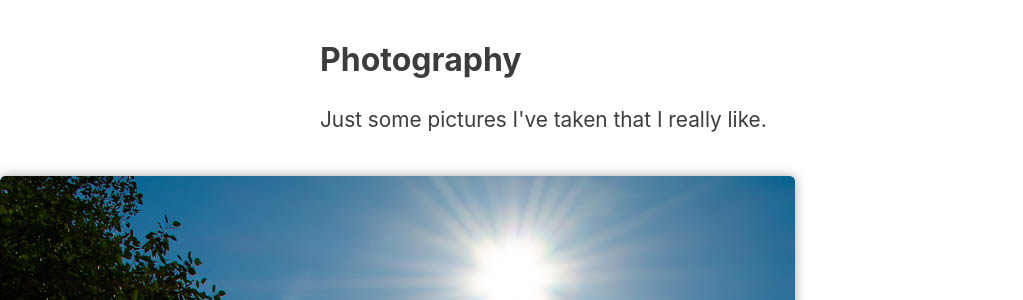
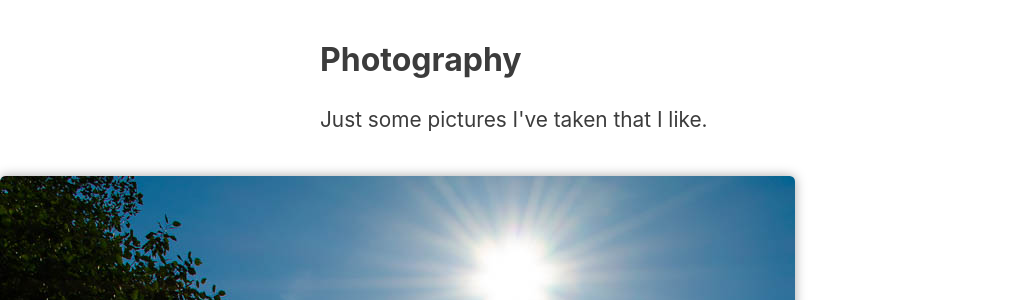
Before and after one commit to whusterj/whusterj.github.io, a Jekyll site: the page built from photos.html, in a window 1280 px wide. Shown: the part 224-524 px from the top of the page, without its empty margins (0-1023 px from the left). Built offline with Jekyll 4.4.1, drawn with Linux system fonts in a browser that asks for light colours; part of the change alters nothing that is shown.

```diff
--- a/_layouts/default.html
+++ b/_layouts/default.html
@@ -1,35 +1,41 @@
 <!DOCTYPE html>
 
 <html>
+
 <head>
-        <meta charset="utf-8"/>
+    <meta charset="utf-8" />
     <title>{{ site.name }}{% if page.title %} 🍖 {{ page.title }} {% endif %}</title>
     <meta name="viewport" content="width=device-width, initial-scale=1">
     <link rel="stylesheet" href="{{ '/static/css/style.css' | prepend: site.baseurl}}" />
-        <meta name="description" content="{% if page.description %}({{ page.readtime }} read) {{page.description}}{% else %}{{site.description}}{% endif %}"/>
-        <meta name="author" content="{{site.author}}"/>
-        <link rel="author" href="humans.txt"/>
+    <meta name="description"
+        content="{% if page.description %}{% if page.readtime %}({{ page.readtime }} read) {% endif %}{{page.description}}{% else %}{{site.description}}{% endif %}" />
+    <meta name="author" content="{{site.author}}" />
+    <link rel="author" href="humans.txt" />
     <link rel="alternate" type="application/rss+xml" title="RSS Feed" href="{{ '/feed.xml' | prepend: site.baseurl}}" />
 
     <!-- Page Meta for SEO and Social Sharing -->
     <!-- Default Facebook Open Graph tags -->
     <meta property="og:type" content="website">
     <meta property="og:url" content="{{site.url}}">
-        <meta property="og:title" content="{{ site.name }}{% if page.title %} | {{ page.title }}{% endif %}">
-        <meta property="og:description" content="{% if page.description %}({{ page.readtime }} read) {{page.description}}{% else %}{{site.description}}{% endif %}">
-        <meta property="og:image" content="{{site.url}}{{site.baseurl}}{% if page.image %}{{page.image}}{% else %}{{site.image}}{% endif %}">
+    <meta property="og:title" content="{{ site.name }}{% if page.title %} 🍖 {{ page.title }}{% endif %}">
+    <meta property="og:description"
+        content="{% if page.description %}{% if page.readtime %}({{ page.readtime }} read) {% endif %}{{page.description}}{% else %}{{site.description}}{% endif %}">
+    <meta property="og:image"
+        content="{{site.url}}{{site.baseurl}}{% if page.image %}{{page.image}}{% else %}{{site.image}}{% endif %}">
     <meta property="og:image:alt" content="williamhuster.com">
 
     <!-- Default Twitter Card tags (additive to FB tags) -->
     <meta name="twitter:card" content="summary_large_image">
     <meta name="twitter:domain" value="{{site.url}}" />
-        <meta name="twitter:title" value="{{ site.name }}{% if page.title %} | {{ page.title }}{% endif %}" />
-        <meta name="twitter:description" value="{% if page.description %}({{ page.readtime }} read) {{page.description}}{% else %}{{site.description}}{% endif %}" />
-        <meta name="twitter:image" content="{{site.url}}{{site.baseurl}}{% if page.image %}{{page.image}}{% else %}{{site.image}}{% endif %}" />
+    <meta name="twitter:title" value="{{ site.name }}{% if page.title %} 🍖 {{ page.title }}{% endif %}" />
+    <meta name="twitter:description"
+        value="{% if page.description %}{% if page.readtime %}({{ page.readtime }} read) {% endif %}{{page.description}}{% else %}{{site.description}}{% endif %}">
+    <meta name="twitter:image"
+        content="{{site.url}}{{site.baseurl}}{% if page.image %}{{page.image}}{% else %}{{site.image}}{% endif %}" />
     <meta name="twitter:url" value="{{site.url}}" />
 
     <!-- Favicon -->
-        <link rel="icon" type="image/png" href="{{ '/static/images/favicon.png' | prepend: site.baseurl }}" />
+    <link rel="icon" type="image/png" href="{{ '/static/images/favicon.png' 🍖 prepend: site.baseurl }}" />
 
     <!-- Apple Touch Icons -->
     <link rel="apple-touch-icon" href="{{site.baseurl}}/static/images/apple-touch-icon.png">
--- a/photos.html
+++ b/photos.html
@@ -1,7 +1,7 @@
 ---
 title: Photos
 layout: default
-description: Just some pictures I've taken that I really like.
+description: Just some pictures I've taken that I like.
 ---
 
 {% include nav.html %}
@@ -9,7 +9,7 @@ description: Just some pictures I've taken that I really like.
 <main>
     <div class="row-wrap">
         <h2>Photography</h2>
-        <p>Just some pictures I've taken that I really like.</p>
+        <p>Just some pictures I've taken that I like.</p>
     </div>
     <div class=".row-wrap-wide photo-container">
         <img src="/static/images/photos/DSC_5153 - 1200px.jpg" width="795" height="1200" loading="lazy" class="photo">
```
Lines whose indentation alone changed are shown as unchanged.
